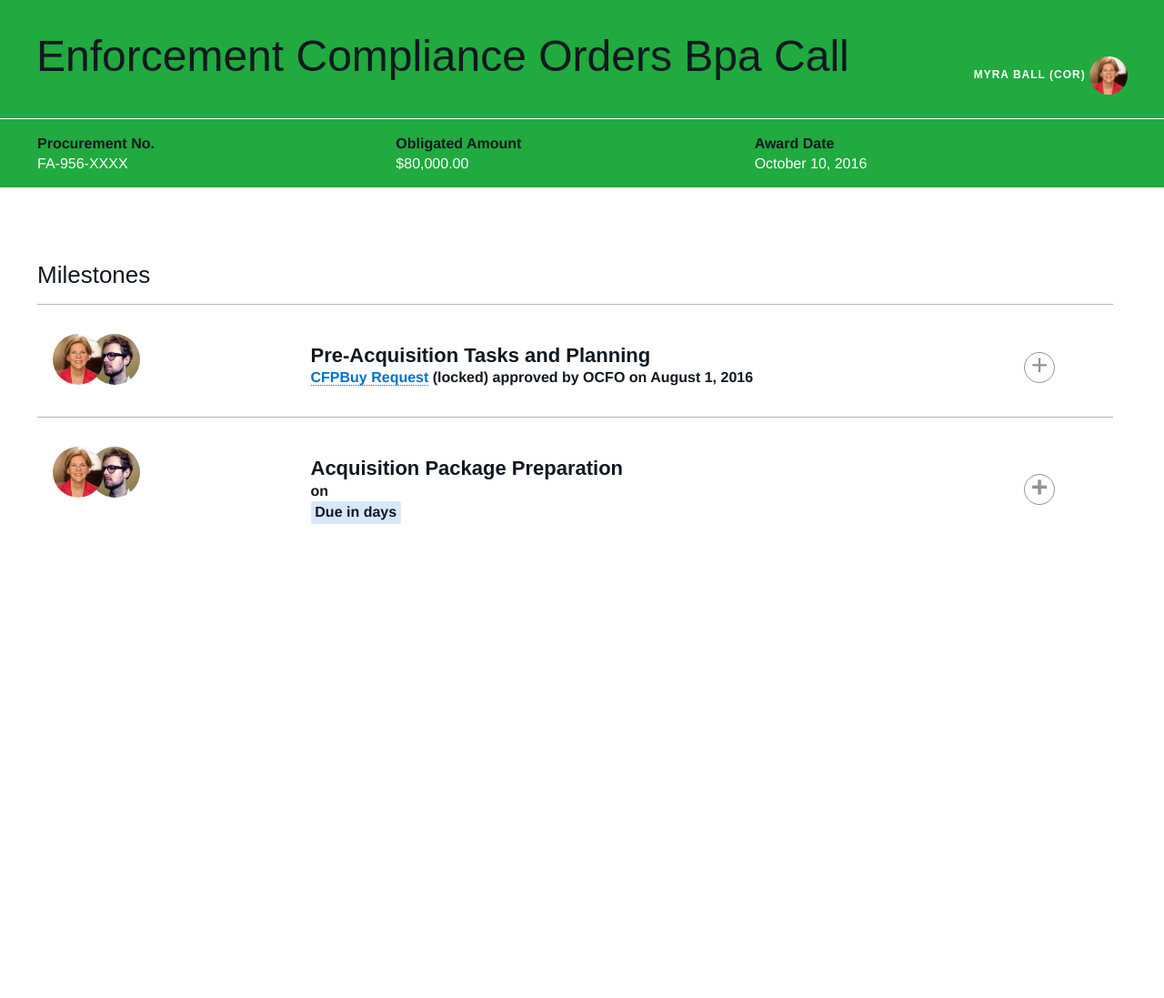
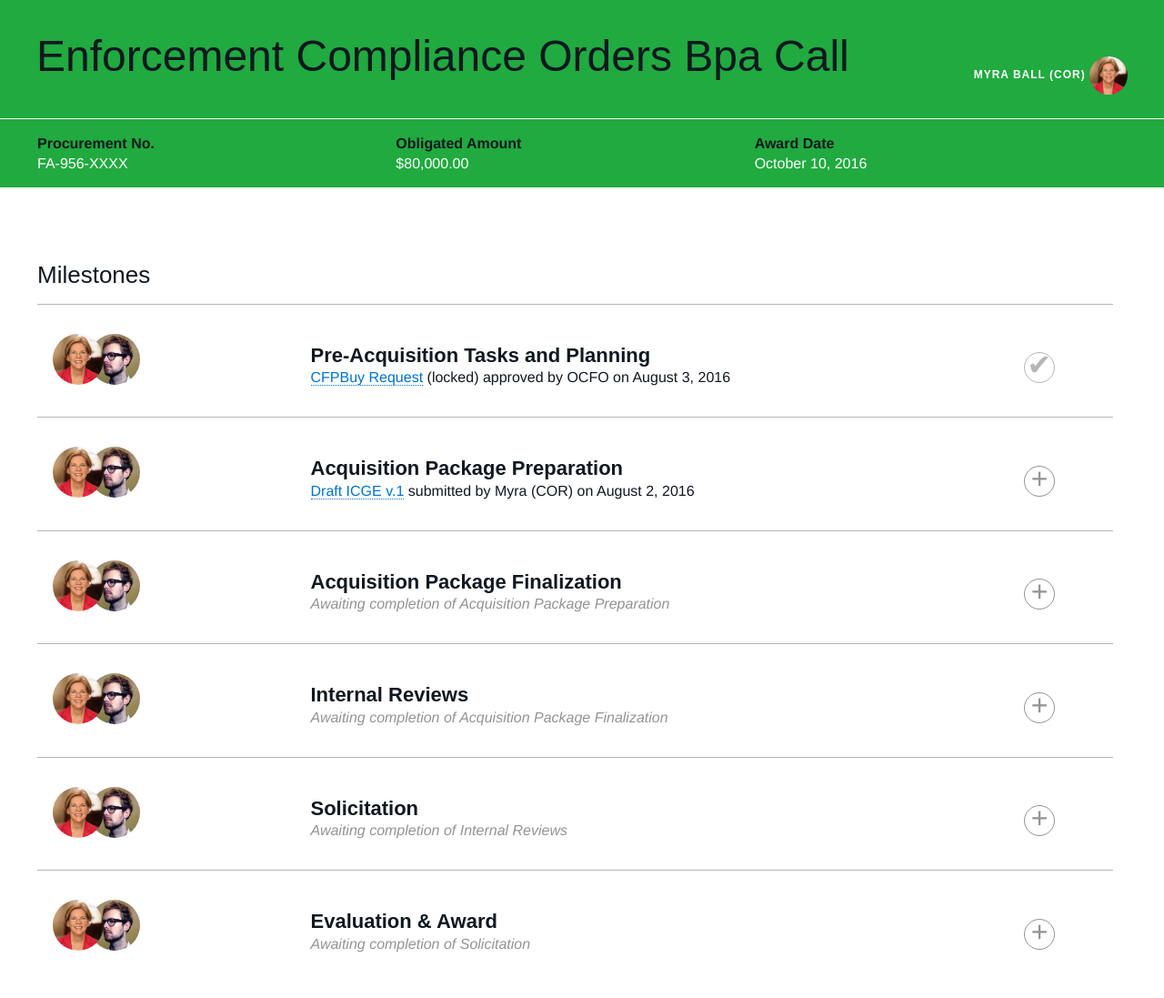
Before and after one commit to 18F/cfpb-eprocurement, a Jekyll site: the page built from _procurements/enforcement-compliance-orders-bpa-call.md, in a window 1280 px wide. Shown: the whole page at 91% size. Built offline with Jekyll 4.4.1, drawn with Linux system fonts in a browser that asks for light colours; before the commit the page ends 900 px from its top, so only the background shows below that.

Commit message:
sprint4b: reorg data, due labels, messages not working

```diff
--- a/_includes/milestone_item4b.html
+++ b/_includes/milestone_item4b.html
@@ -1,92 +1,101 @@
-{% assign content_slug = milestone.name | slugify %}
+{% assign content_slug = section.name | slugify %}
+{% if section.status == 'complete' %}
+  {% assign section_done = 'completed' %}
+{% else %}
+ {% assign section_done = section.status %}
+{% endif %}
+{% assign most_recent_milestone = milestones | first %}
+{% assign most_recent_task = include.tasks | where: 'milestone_id', most_recent_milestone.id | first%}
 
 <section class="milestone-item block__border-top" role="tablist">
   <div class="row">
     <div class="col-1 avatar-group">
-      {% assign actor_count = milestone.actors.size - 2 %}
-      {% for actor in milestone.actors limit: 2 %}
+      {% assign actor_count = section.actors.size - 2 %}
+      {% for actor in section.actors limit: 2 %}
         {% assign user = site.data.users[actor] %}
         {% include user_avatar.html user=user %}
       {% endfor %}
+      {{DUE_STATUS}}
     </div>
-    <div class="milestone-item-title col-3" role="tab" aria-controls="{{ content_slug }}" data-status="{{completed}}">
-      {% assign task = tasks | first %}
+    <div class="milestone-item-title col-3"
+      role="tab"
+      aria-controls="{{ content_slug }}"
+      data-status="{{ section_done }}"
+    >
+      {% assign task = most_recent_task %}
       {% assign date = task.due_date | date: DATE_FORMAT %}
-      {% assign message = task.message | append: ' on ' | append: date %}
+      {% assign preposition = task.status | get_preposition_by %}
+      {% assign message = task.message | append: preposition | append: date %}
 
       <h3>
-        <b>{{ milestone.name }}<b>
+        <b>{{ section.name }}</b>
       </h3>
-      <p class="mute">
-        {% include markdownify.html content=message links=include.links %}
-      </p>
-      {% if milestone.status != 'complete' %}
-        <div class="document-due">
-          <p>Due in {{current_doc.due_in_days}} days</p>
-        </div>
+
+      {% if section.status == 'new' %}
+        <p class="mute">
+          <em>
+            Awaiting completion of {{section.depends_on}}
+          </em>
+        </p>
+      {% else %}
+        {% include markdownify.html content=message links=LINKS %}
       {% endif %}
+
     </div>
   </div>
 
   <div class="row" role="tabpanel" aria-hidden="true" id="{{ content_slug }}">
     <div class="col-1"></div>
     <div class="col-3 milestone-documents">
-      <h4 class="milestone-documents__title">{{milestone.name}} Milestones</h4>
-      {% for document in milestone.documents %}
-        {% if document.status == 'complete' %}
-          {% assign doc_complete = 'completed' %}
+      <h4 class="milestone-documents__title">Milestones</h4>
+      {% for milestone in milestones %}
+        {% if milestone.status == 'complete' %}
+          {% assign milestone_done = 'completed' %}
         {% else %}
-          {% assign doc_complete = '' %}
+          {% assign milestone = milestone.status %}
         {% endif %}
 
-        {% assign document_slug = document.name | append: forloop.index | slugify %}
+        {% assign current_task = include.tasks | where: 'milestone_id', milestone.id | first %}
+
+        {% if current_task.upcoming_id %}
+          {% assign upcoming = UPCOMING | where: "id", current_task.upcoming_id %}
+        {% else if current_task.status == "new"}
+          {% assign upcoming = true %}
+        {% else %}
+          {% assign upcoming = false %}
+        {% endif %}
+
         <section class="milestone-item block__border-bottom" role="tablist">
           <div class="row">
-            <div class="milestone-item-title col-3" role="tab" aria-controls="{{ document_slug }}">
-              <p><b>{{document.name}} {{doc_complete}}</b></p>
-              {% assign last_action = document.events | last %}
-              {% if document.status == 'complete' %}
-                <a href="../../{{document.url}}">Final {{ document.name | append: ' ' | append: last_action.revision }}</a> {{ last_action.action | past_tensify }} by {{ last_action.actor }} ({{site.data.users[last_action.actor].role}}) on {{last_action.date | date: DATE_FORMAT}}
+            <div class="milestone-item-title col-3"
+              role="tab"
+              data-status="{{ milestone_done }}"
+            >
+              {% assign date = current_task.due_date | date: DATE_FORMAT %}
+              {% assign preposition = current_task.status | get_preposition_by %}
+              {% assign message = current_task.message | append: preposition | append: date %}
+
+              <h5 style="margin-bottom: 0">
+                <b>{{ milestone.name }}</b>
+              </h5>
+
+              {% if milestone.status == 'new' %}
+                <p class="mute">No activity yet</p>
               {% else %}
-                {% if site.data.users[document.author] %}
-                  {% assign role = site.data.users[document.author].role | prepend: '(' | append: ')' %}
-                {% else %}
-                  {% assign role = '' %}
-                {% endif %}
-                {{ document.name }} due from {{ document.author }} {{role}} on {{document.target_end_date | date: DATE_FORMAT}}
+                {% include markdownify.html content=message links=LINKS %}
               {% endif %}
-            </div>
-          </div>
-          <div class="row" role="tabpanel" aria-hidden="true" id="{{ document_slug }}">
-            <div class="col-12 history-section">
-              <p><b>History:</b></p>
 
-              {% for event in document.events %}
-                <div class="row history-item">
-                  <div>
-                    {% assign user = site.data.users[event.actor] %}
-                    {% include user_avatar.html user=user className="history-avatar" %}
-                  </div>
-                  <div class="milestone-item-title col-3">
-                    {% if event.action == 'approve' %}
-                      {% assign final = 'Final ' %}
-                    {% else %}
-                      {% assign final = '' %}
-                    {% endif %}
+              {% if upcoming %}
+                <h6>Upcoming task:</h6>
+                <p>{% include markdownify.html content=upcoming.message links=LINKS %}</p>
 
-                    {% if event.comment %}
-                      <p><b>"{{ event.comment }}"</b></p>
-                    {% endif %}
+              {% endif %}
 
-                    <p>
-                      {{ final | append: document.name }} {{ event.action | past_tensify }} by {{ event.actor }} ({{ user.role }}) on {{event.date | date: DATE_FORMAT }}
-                    </p>
-                  </div>
-                </div>
-              {% endfor %}
+
             </div>
           </div>
         </section>
+
       {% endfor %}
     </div>
   </div>
--- a/_layouts/procurement.html
+++ b/_layouts/procurement.html
@@ -43,16 +50,16 @@ stylesheets:
     <div class="row">
       <div class="detail-content col-12">
         <h2>Milestones</h2>
-        {% for milestone in proc.milestones %}
-
-          <!-- <pre class="json"> {{ milestone | jsonify }}</pre> -->
-          {% if proc.sprint == "4b" %}
-            {% assign tasks = proc.tasks | where: "milestone_id", milestone.id %}
-            {% include milestone_item4b.html milestone=milestone tasks=tasks links=proc.links %}
-          {% else %}
+        {% if proc.sprint == "4b" %}
+          {% for section in proc.sections %}
+            {% assign milestones = proc.milestones | where: "section_id", section.id %}
+            {% include milestone_item4b.html section=section milestones=milestones tasks=proc.tasks page=page %}
+          {% endfor %}
+        {% else %}
+          {% for milestone in proc.milestones %}
             {% include milestone_item.html milestone=milestone %}
-          {% endif %}
-        {% endfor %}
+          {% endfor %}
+        {% endif %}
       </div>
     </div>
   </div>
--- a/_plugins/procurement.rb
+++ b/_plugins/procurement.rb
@@ -61,6 +61,10 @@ module CFPB
       else
         action
       end
+    end
+
+    def get_preposition_by status
+      status == 'complete' ? ' on ' : ' by '
     end
 
     def number_to_currency(number)
--- a/_procurements/enforcement-compliance-orders-bpa-call.md
+++ b/_procurements/enforcement-compliance-orders-bpa-call.md
@@ -30,7 +30,7 @@ activity:
     # 2. a "date" in YYYY-MM-DD form
     date: 2016-08-04
 
-milestones:
+sections:
   - id: 1
     name: "Pre-Acquisition Tasks and Planning"
     actors: [Myra, Merav]
@@ -39,6 +39,53 @@ milestones:
     name: "Acquisition Package Preparation"
     actors: [Myra, Merav]
     status: "pending"
+  - id: 3
+    name: "Acquisition Package Finalization"
+    actors: [Myra, Merav]
+    status: "new"
+    depends_on: "Acquisition Package Preparation"
+  - id: 4
+    name: "Internal Reviews"
+    actors: [Myra, Merav]
+    status: "new"
+    depends_on: "Acquisition Package Finalization"
+  - id: 5
+    name: "Solicitation"
+    actors: [Myra, Merav]
+    status: "new"
+    depends_on: "Internal Reviews"
+  - id: 5
+    name: "Evaluation & Award"
+    actors: [Myra, Merav]
+    status: "new"
+    depends_on: "Solicitation"
+
+milestones:
+  - id: 1
+    name: "Draft IGCE"
+    actors: []
+    status: pending
+    section_id: 2
+  - id: 2
+    name: "Draft Performance Work Statement"
+    actors: []
+    status: new
+    section_id: 2
+  - id: 3
+    name: "Draft Source Selection Plan"
+    actors: []
+    status: new
+    section_id: 2
+  - id: 4
+    name: "Draft Service Contract Coding Worksheet"
+    actors: []
+    status: new
+    section_id: 2
+  - id: 5
+    name: CFPBuy Request
+    actors: []
+    status: complete
+    section_id: 1
 
 # tasks is a list of tasks
 tasks:
@@ -46,13 +93,35 @@ tasks:
   # 1. "content", which is markdown, and will be processed in the same
   #    way as activity messages (see above).
   - message: "[CFPBuy Request] (locked) approved by OCFO"
+    due_date: 2016-08-03
+    milestone_id: 5
+    status: complete
+  - message: "[Determine milestones and timeline]"
     due_date: 2016-08-01
+    milestone_id: 5
+    status: complete
+  - message: "[Draft ICGE v.1] submitted by Myra (COR)"
+    due_date: 2016-08-02
     milestone_id: 1
     status: complete
-  - message: "[Determine milestones and timeline]."
+    upcoming_id: 1
+  - message: "[Draft Performance Work Statement] due from Myra (COR)"
+    due_date: 2016-08-06
+    milestone_id: 2
+    status: new
+  - message: "[Draft Source Selection Plan] due from Myra (COR)"
+    due_date: 2016-08-29
+    milestone_id: 3
+    status: new
+  - message: "[Draft Service Contract Coding Worksheet] due from Myra (COR)"
+    due_date: 2016-08-29
+    milestone_id: 4
+    status: new
+
+upcoming:
+  - message: "[Draft IGCE v.1] awaiting review by Catherine (CO)"
     due_date: 2016-08-10
-    milestone_id: 1
-    status: complete
+    id: 1
 
 # OPTIONAL: links is an optional list of links to include in the
 # markdownified activity and task content.
@@ -65,4 +134,12 @@ links:
     href: "/sprint4b/document/?title=CFPB+Buy+Request+%23+XXX-XXXX-XXX&locked=true"
   - name: "Determine milestones and timeline"
     href: /sprint4b/determine/
+  - name: "Draft ICGE v.1"
+    href: "/sprint4b/document?title=Draft+ICGE+Timeline&version=1"
+  - name: "Draft Performance Work Statement"
+    href: /sprint4b/document?title=Draft+Performance+Work+Statement
+  - name: "Draft Source Selection Plan"
+    href: /sprint4b/document?title=Draft+Source+Selection+Plan
+  - name: "Draft Service Contract Coding Worksheet"
+    href: /sprint4b/document?title=Draft+Service+Contract+Coding+Worksheet
 ---
--- a/sprint4b/index.html
+++ b/sprint4b/index.html
@@ -53,6 +53,7 @@ sort_options:
 
 {% assign prs = site.procurements | where: 'sprint', '4b' %}
 {% for pr in prs %}
+{{pr.url}}
   {% assign id = pr.id | split: '/' | last %}
 <section class="procurement procurement-card"
   id="{{ id }}"
@@ -125,7 +126,7 @@ sort_options:
     </div>
   </div>
 
-  {% for task in tasks %}
+  {% for task in tasks | limit: 4 %}
   <div class="row upcoming-header">
     <div class="col col-{{ col.left }}">
       {% include due_label.html date=task.due_date due_status=page.due_status %}
--- a/static/css/sprint4a.scss
+++ b/static/css/sprint4a.scss
@@ -57,7 +57,7 @@ header {
 }
 
 .mute {
-  color: $gray-60;
+  color: $gray-60 !important;
 }
 
 .document-due {
```
Also changed, not shown: other parts of _layouts/procurement.html (+7 -0 lines).
